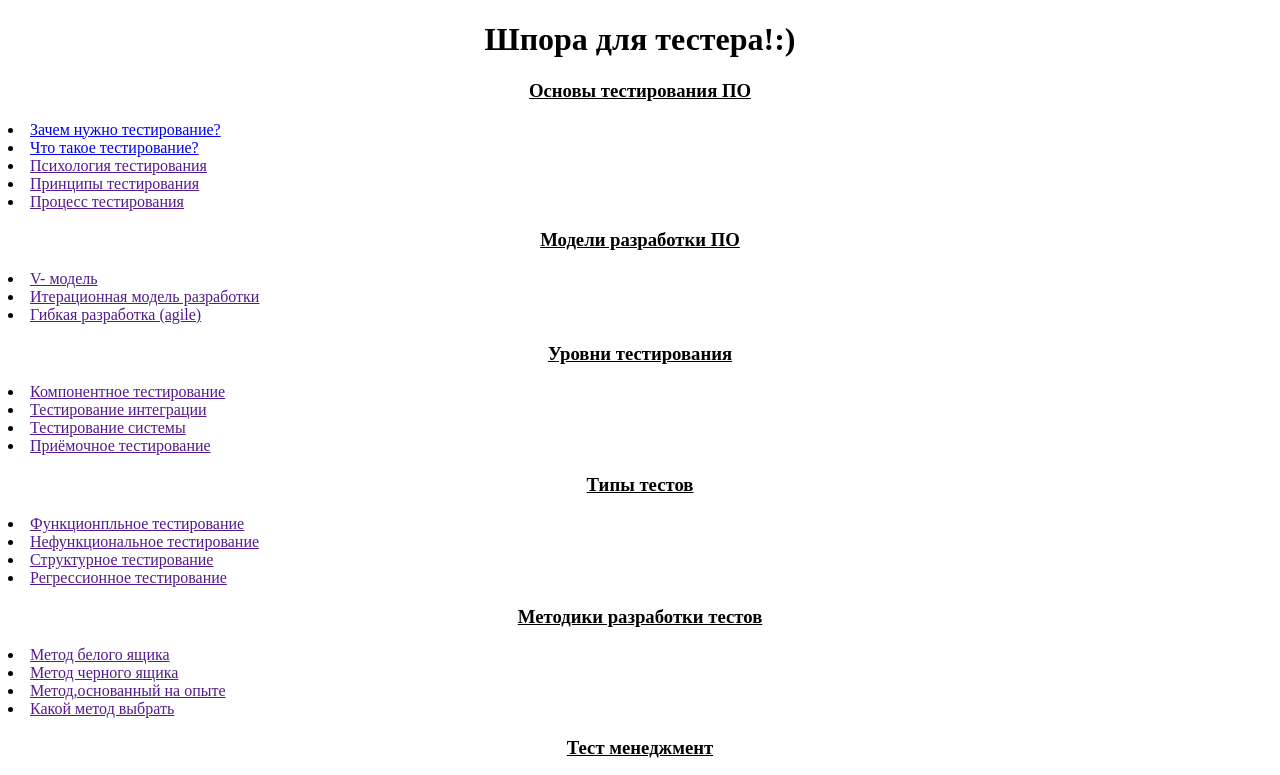
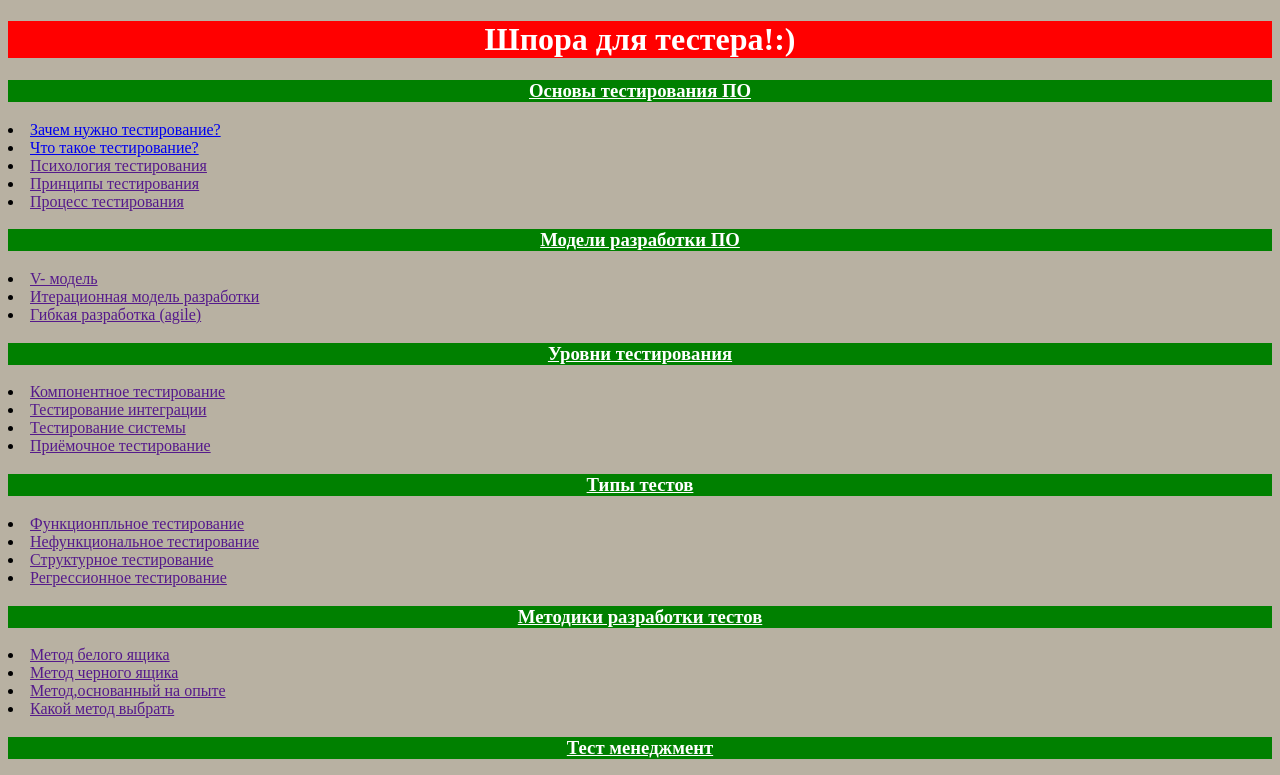
Before and after one commit to anton1unev/Site-portfolio, a plain HTML site: page index.html in a window 1280 px wide. Shown: the top 775 px of the page. Drawn offline with Linux system fonts and the light colour scheme.

Commit message:
Update style.css

```diff
--- a/style.css
+++ b/style.css
@@ -1,8 +1,14 @@
 h3.underline {
 	text-decoration: underline;
 }
-	div.sheet {
-		background-image: url(back.jpeg);
-		height: 50%;
-		position: top;
+	body {
+		background:#b8b1a2;
 	}
+	.first {
+		background:red;
+		color:white;
+	}
+	.underline {
+	background:green;
+	color:white;
+}
```
